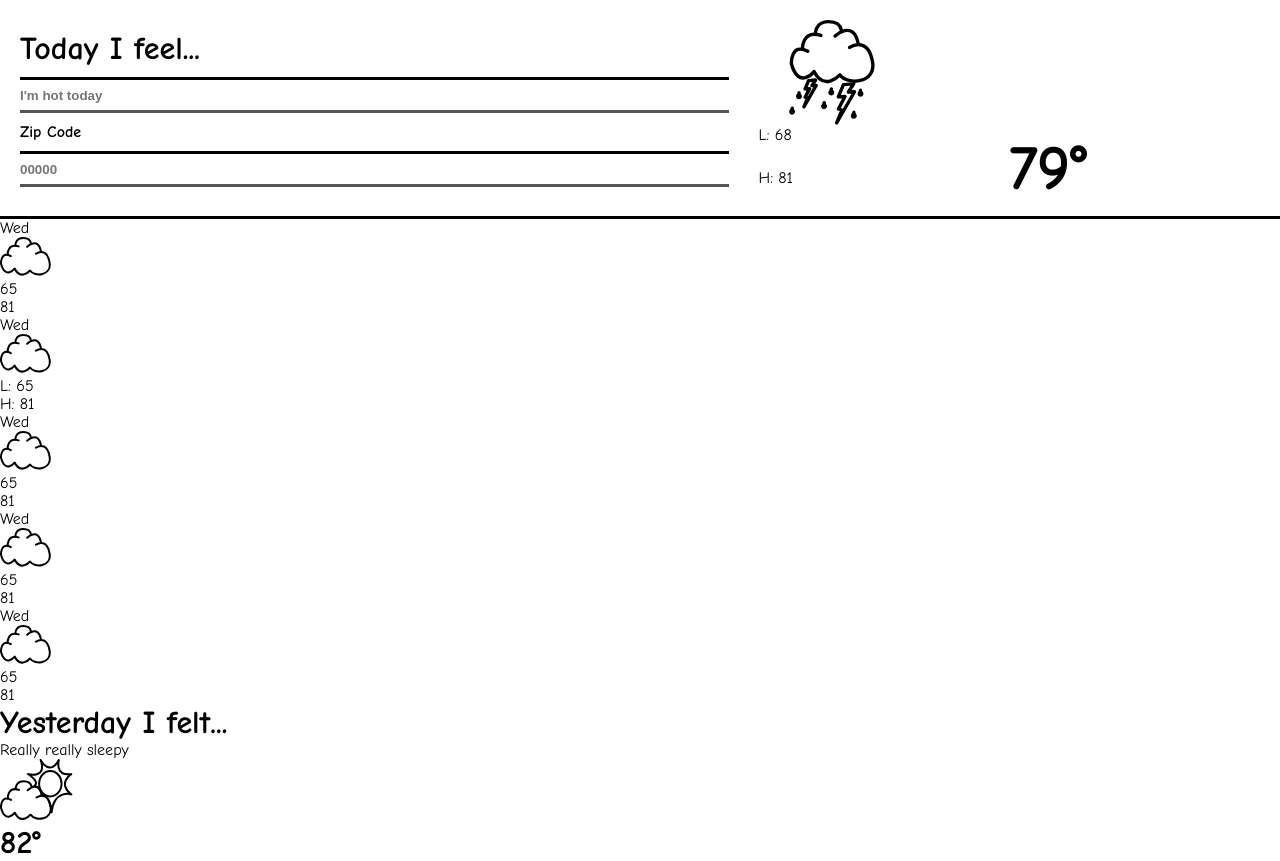
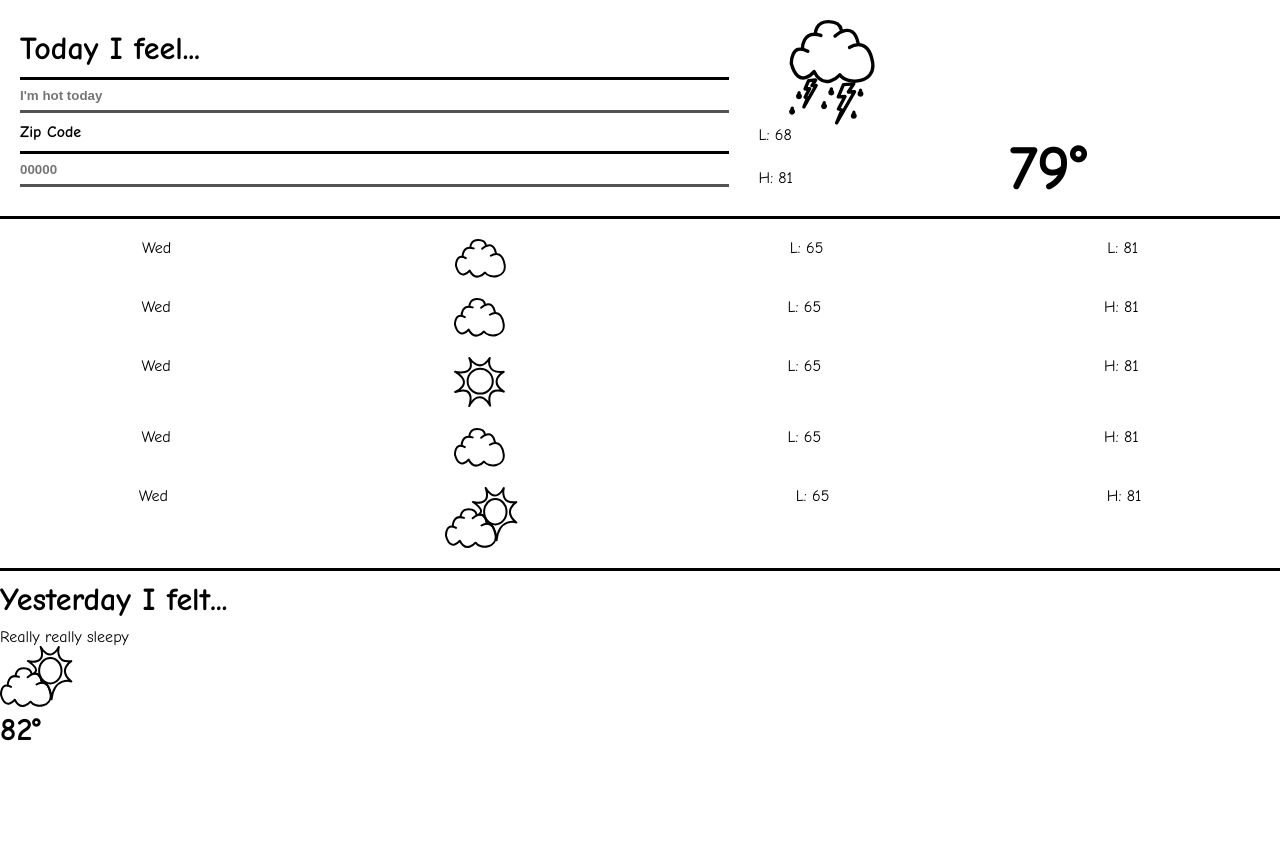
Before and after one commit to michaelSahadi/weather-journal, a plain HTML site: page website/index.html in a window 1280 px wide. After the commit the page ends 820 px from the top, so only its background shows below. Drawn offline with Linux system fonts and the light colour scheme.

Commit message:
More  styling

```diff
--- a/website/index.html
+++ b/website/index.html
@@ -33,40 +33,41 @@
       <h1 class="current-temp">79&deg</h1>
     </div>
   </div>
-  <div class="bar"></div>
+  <div class="bar" id="upper"></div>
   <div class="5-day">
     <div class="dividing-line"></div>
-    <div class="day-1">
+    <div id="day-1" class="day">
       <p class="day-1">Wed</p>
       <img src="images/cloud-sm.svg" alt="" class="day-1-conditions">
-      <p class="low-temp-day-1">65</p>
-      <p class="high-temp-day-1">81</p>
+      <p class="low-temp-day-1">L: 65</p>
+      <p class="high-temp-day-1">L: 81</p>
     </div>
-    <div class="day-2">
+    <div id="day-2" class="day">
       <p class="day-2">Wed</p>
       <img src="images/cloud-sm.svg" alt="" class="day-2-conditions">
       <p class="low-temp-day-2">L: 65</p>
       <p class="high-temp-day-2">H: 81</p>
     </div>
-    <div class="day-3">
+    <div id="day-3" class="day">
       <p class="day-3">Wed</p>
-      <img src="images/cloud-sm.svg" alt="" class="day-3-conditions">
-      <p class="low-temp-day-3">65</p>
-      <p class="high-temp-day-3">81</p>
+      <img src="images/sunny-sm.svg" alt="" class="day-3-conditions">
+      <p class="low-temp-day-3">L: 65</p>
+      <p class="high-temp-day-3">H: 81</p>
     </div>
-    <div class="day-4">
+    <div id="day-4" class="day">
       <p class="day-4">Wed</p>
       <img src="images/cloud-sm.svg" alt="" class="day-4-conditions">
-      <p class="low-temp-day-4">65</p>
-      <p class="high-temp-day-4">81</p>
+      <p class="low-temp-day-4">L: 65</p>
+      <p class="high-temp-day-4">H: 81</p>
     </div>
-    <div class="day-5">
+    <div id="day-5" class="day">
       <p class="day-5">Wed</p>
-      <img src="images/cloud-sm.svg" alt="" class="day-5-conditions">
-      <p class="low-temp-day-5">65</p>
-      <p class="high-temp-day-5">81</p>
+      <img src="images/partly-sm.svg" alt="" class="day-5-conditions">
+      <p class="low-temp-day-5">L: 65</p>
+      <p class="high-temp-day-5">H: 81</p>
     </div>
   </div>
+  <div class="bar" id="lower"></div>
   <div class="yesterday">
     <div class="user-response">
       <h1 class="felt">Yesterday I felt...</h1>
--- a/website/style.css
+++ b/website/style.css
@@ -75,6 +75,26 @@ input {
 .bar {
   height: 3px;
   width: 100%;
-  margin-top: -2.25rem;
   background: #000000;
 }
+
+#upper {
+  margin-top: -2.25rem;
+}
+
+.day {
+  margin: 1.25rem 0;
+  display: flex;
+  flex-direction: row;
+  justify-content: space-around;
+}
+
+.yesturday {
+  margin: 1.25rem 1.25rem;
+  display: grid;
+  grid-template-columns: 1fr 0.75fr;
+}
+
+.felt {
+  margin: 0.625rem 0;
+}
```
